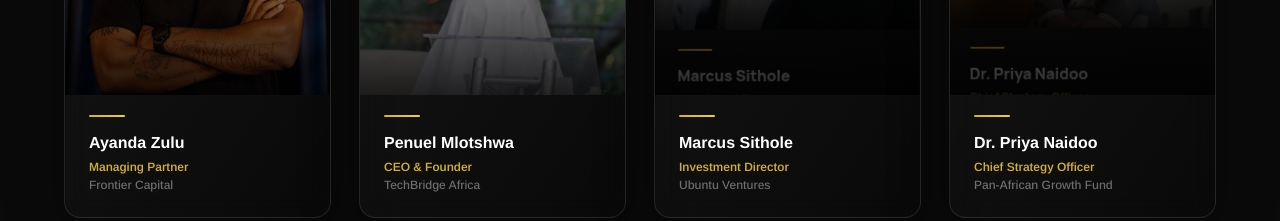
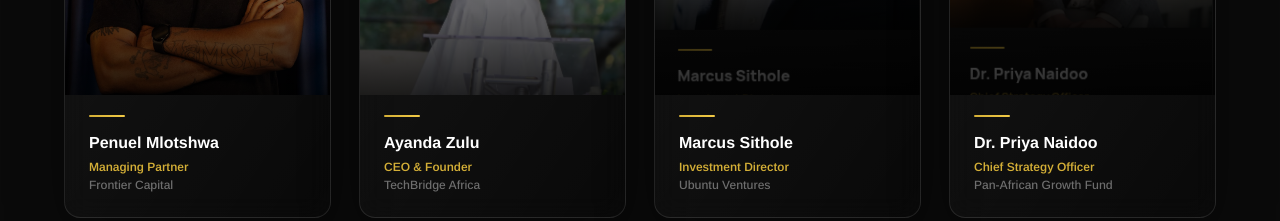
Before and after one commit to harishbackenddev-bit/Brt-friday, a React (Vite) app: page / in a window 1280 px wide. Shown: the part 4120-4341 px from the top of the page. Built offline with nearby package versions, Linux system fonts and the light colour scheme; no server answers.

Commit message:
name updated

```diff
--- a/src/components/Website/Home/Speakers.tsx
+++ b/src/components/Website/Home/Speakers.tsx
@@ -7,8 +7,8 @@ import image4 from "@/assets/home/image4.png";
 
 const Speakers = () => {
   const speakers = [
-    { name: 'Ayanda Zulu', role: 'Managing Partner', company: 'Frontier Capital', img: image1 },
-    { name: 'Penuel Mlotshwa', role: 'CEO & Founder', company: 'TechBridge Africa', img: image2 },
+    { name: 'Penuel Mlotshwa', role: 'Managing Partner', company: 'Frontier Capital', img: image1 },
+    { name: 'Ayanda Zulu', role: 'CEO & Founder', company: 'TechBridge Africa', img: image2 },
     { name: 'Marcus Sithole', role: 'Investment Director', company: 'Ubuntu Ventures', img: image3 },
     { name: 'Dr. Priya Naidoo', role: 'Chief Strategy Officer', company: 'Pan-African Growth Fund', img: image4 }
   ];
```
